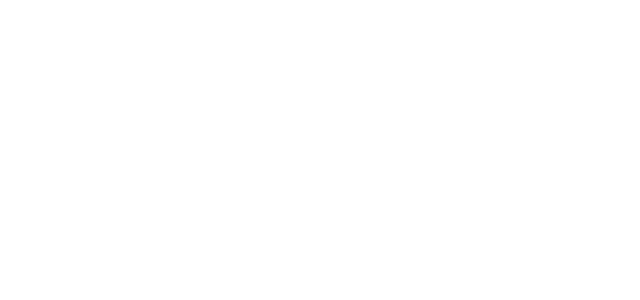
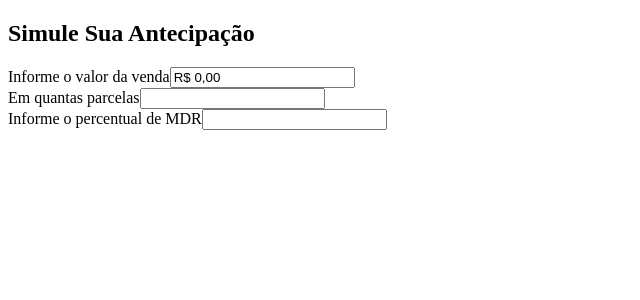
Before and after one commit to galio17/anticipation_calculator, a React (Vite) app: page / in a window 1280 px wide. Shown: the top 300 px of the page, without its empty margins (0-640 px from the left). Built offline with nearby package versions, Linux system fonts and the light colour scheme.

Commit message:
feat: add simulation form component

```diff
--- a/src/App.tsx
+++ b/src/App.tsx
@@ -1,5 +1,16 @@
-function App(): JSX.Element {
-  return <div></div>;
-}
+import SimulationForm from "./components/SimulationForm";
+import AntecipationProvider from "./providers/anticipationContext";
+
+const App = (): JSX.Element => {
+  return (
+    <div>
+      <main>
+        <AntecipationProvider>
+          <SimulationForm />
+        </AntecipationProvider>
+      </main>
+    </div>
+  );
+};
 
 export default App;
--- /dev/null
+++ b/src/components/SimulationForm/index.tsx
@@ -0,0 +1,70 @@
+import { useEffect } from "react";
+
+import { yupResolver } from "@hookform/resolvers/yup";
+import { useForm } from "react-hook-form";
+
+import { useState } from "react";
+import { useAntecipationContext } from "../../providers";
+import { ISimulationRequest } from "../../providers/anticipationContext/interface";
+import { simulationSchema } from "../../validators";
+import { Input } from "../Form/Input";
+
+const SimulationForm = (): JSX.Element => {
+  const {
+    register,
+    handleSubmit,
+    formState: { errors },
+  } = useForm<ISimulationRequest>({
+    mode: "onChange",
+    shouldFocusError: false,
+    resolver: yupResolver(simulationSchema),
+  });
+
+  const [simulation, setSimulation] = useState<ISimulationRequest | null>(null);
+  const updateSimulation = handleSubmit(
+    (data: ISimulationRequest) => {
+      setSimulation({ ...data });
+    },
+    (errors) => console.log(errors)
+  );
+
+  const { simulateAntecipation } = useAntecipationContext();
+  useEffect(() => {
+    const timeoutSimulationID = setTimeout(() => {
+      if (simulation) simulateAntecipation(simulation);
+    }, 700);
+
+    return () => {
+      clearTimeout(timeoutSimulationID);
+    };
+  }, [simulation]);
+
+  return (
+    <section>
+      <h1>Simule Sua Antecipação</h1>
+      <form onChange={updateSimulation}>
+        <Input
+          label="Informe o valor da venda"
+          type="currency"
+          {...register("amount")}
+          defaultValue="R$ 0,00"
+          error={errors.amount?.message}
+        />
+        <Input
+          label="Em quantas parcelas"
+          type="number"
+          {...register("installments", { valueAsNumber: true })}
+          error={errors.installments?.message}
+        />
+        <Input
+          label="Informe o percentual de MDR"
+          type="number"
+          {...register("mdr", { valueAsNumber: true })}
+          error={errors.mdr?.message}
+        />
+      </form>
+    </section>
+  );
+};
+
+export default SimulationForm;
```
